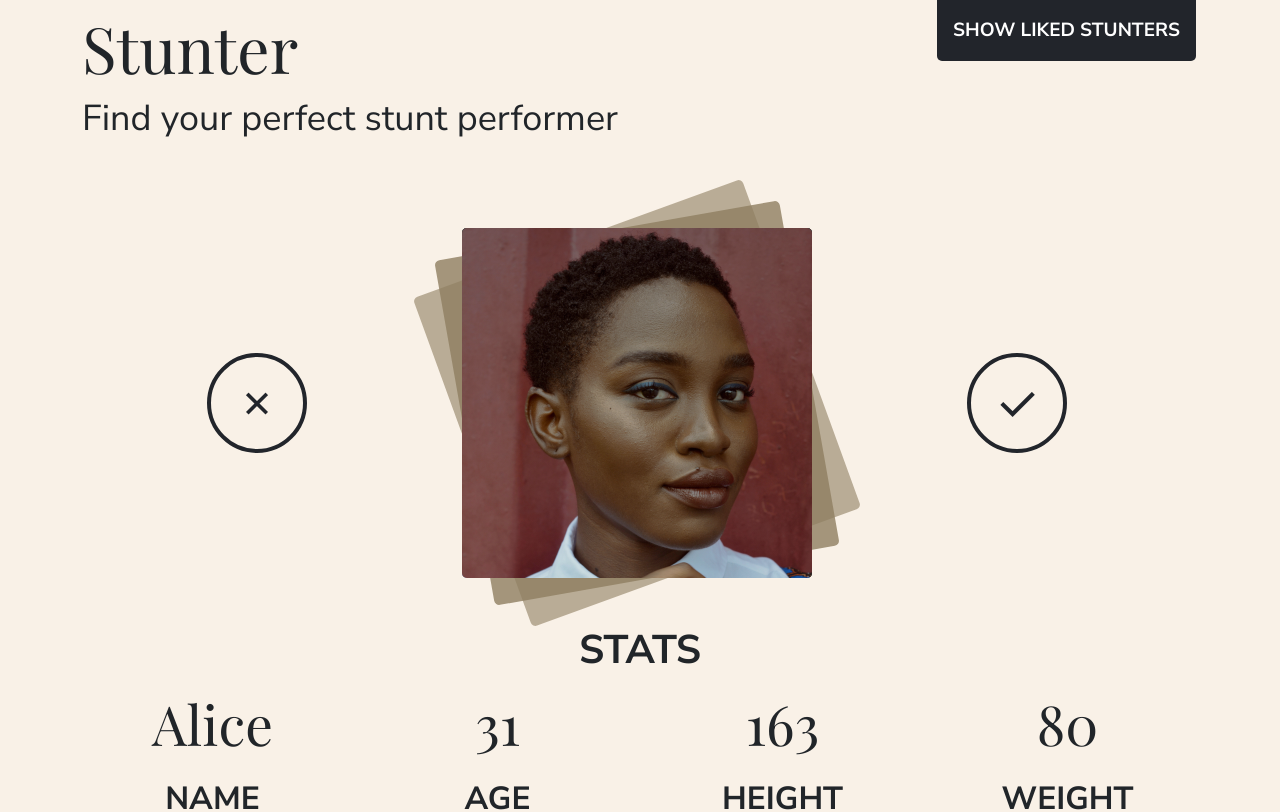
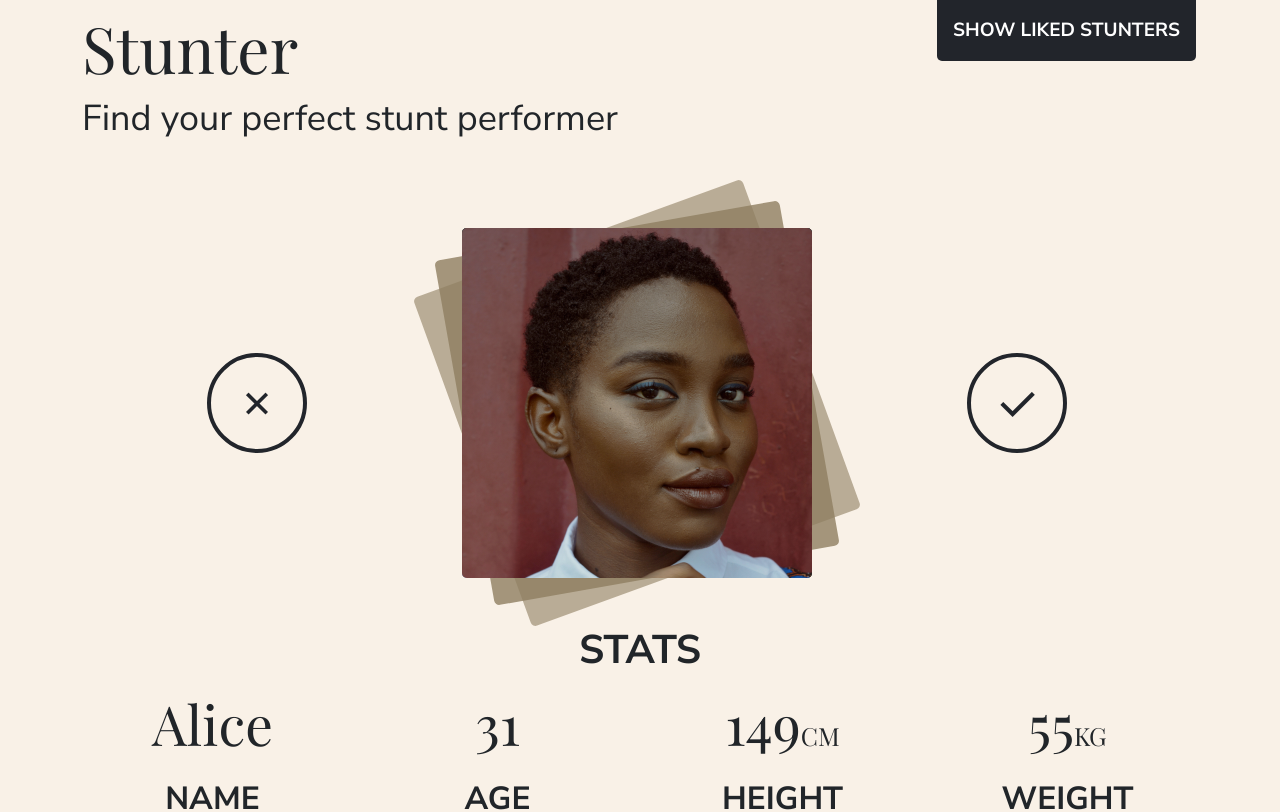
Before and after one commit to cheniecemanning/Stunter, a React (Create React App) app: page / in a window 1280 px wide. Shown: the top 812 px of the page. Built offline with nearby package versions, Linux system fonts and the light colour scheme.

Commit message:
Add stat metrics

```diff
--- a/src/components/StunterStatsBar/StunterStatsBar.jsx
+++ b/src/components/StunterStatsBar/StunterStatsBar.jsx
@@ -27,11 +27,11 @@ const StunterStatsBar = () => {
               <StatsBarDesc>Age</StatsBarDesc>
             </Col>
             <Col>
-              <StatsBarTitle>{currentStunter.height}</StatsBarTitle>
+              <StatsBarTitle>{currentStunter.height}<span>CM</span></StatsBarTitle>
               <StatsBarDesc>Height</StatsBarDesc>
             </Col>
             <Col>
-              <StatsBarTitle>{currentStunter.weight}</StatsBarTitle>
+              <StatsBarTitle>{currentStunter.weight}<span>KG</span></StatsBarTitle>
               <StatsBarDesc>Weight</StatsBarDesc>
             </Col>
           </Row>
--- a/src/components/StunterStatsBar/styles.js
+++ b/src/components/StunterStatsBar/styles.js
@@ -9,6 +9,10 @@ export const StatsBar = styled.section`
     font-family: "Nunito Sans";
     font-weight: bold;
     text-transform: uppercase;
+  }
+
+  span {
+    font-size: 25px;
   }
 `;
 
--- a/src/reducers/StunterReducerState.js
+++ b/src/reducers/StunterReducerState.js
@@ -38,8 +38,8 @@ const initialStunterState = {
       firstName: "Sandra",
       lastName: "Cowell",
       age: 34,
-      height: 163,
-      weight: 80,
+      height: 143,
+      weight: 60,
       skills: ["High Falls", "Precision Driving", "Stair falls", "Air ram"],
       img: sandraCowell,
     },
@@ -58,8 +58,8 @@ const initialStunterState = {
       firstName: "Alice",
       lastName: "Powers",
       age: 31,
-      height: 163,
-      weight: 80,
+      height: 149,
+      weight: 55,
       skills: ["Fighting", "Horse falls", "Tumbling", "Air ram"],
       img: alicePowers,
     },
```
